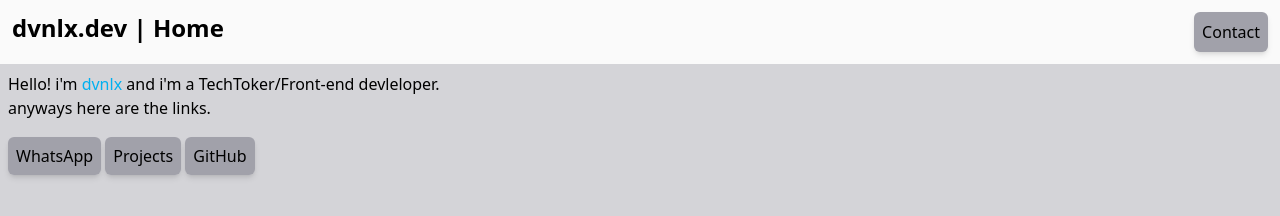
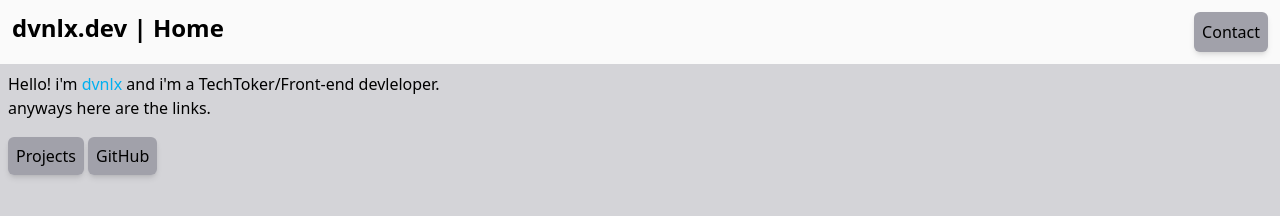
Before and after one commit to trainspotter-rhld/dvnlx.github.io, a website: page index.html in a window 1280 px wide. Drawn offline with nearby package versions, Linux system fonts and the light colour scheme.

Commit message:
removed whatsapp
privacy reasons

```diff
--- a/index.html
+++ b/index.html
@@ -39,11 +39,6 @@
       </p>
       <br />
       <a
-        href="https://chat.whatsapp.com/GNJB6k6xBI53uy4Ok5zrDH"
-        class="p-2 transition-all rounded-md shadow-md bg-zinc-400 dark:bg-zinc-700 hover:dark:bg-zinc-600 hover:bg-zinc-300 hover:shadow-xl"
-        >WhatsApp</a
-      >
-      <a
         href="./links/projects.html"
         class="p-2 transition-all rounded-md shadow-md bg-zinc-400 dark:bg-zinc-700 hover:dark:bg-zinc-600 hover:bg-zinc-300 hover:shadow-xl"
         >Projects</a
```
